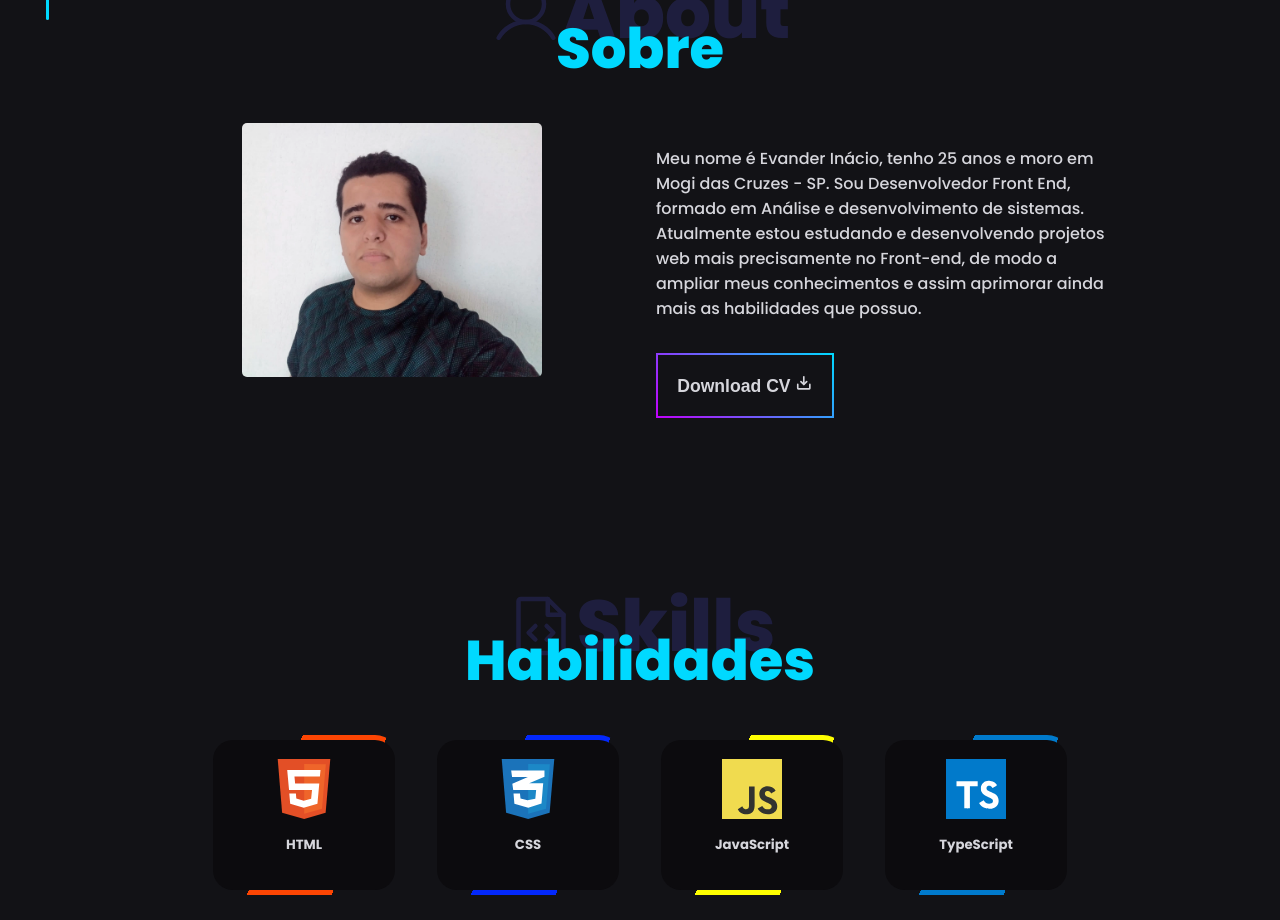
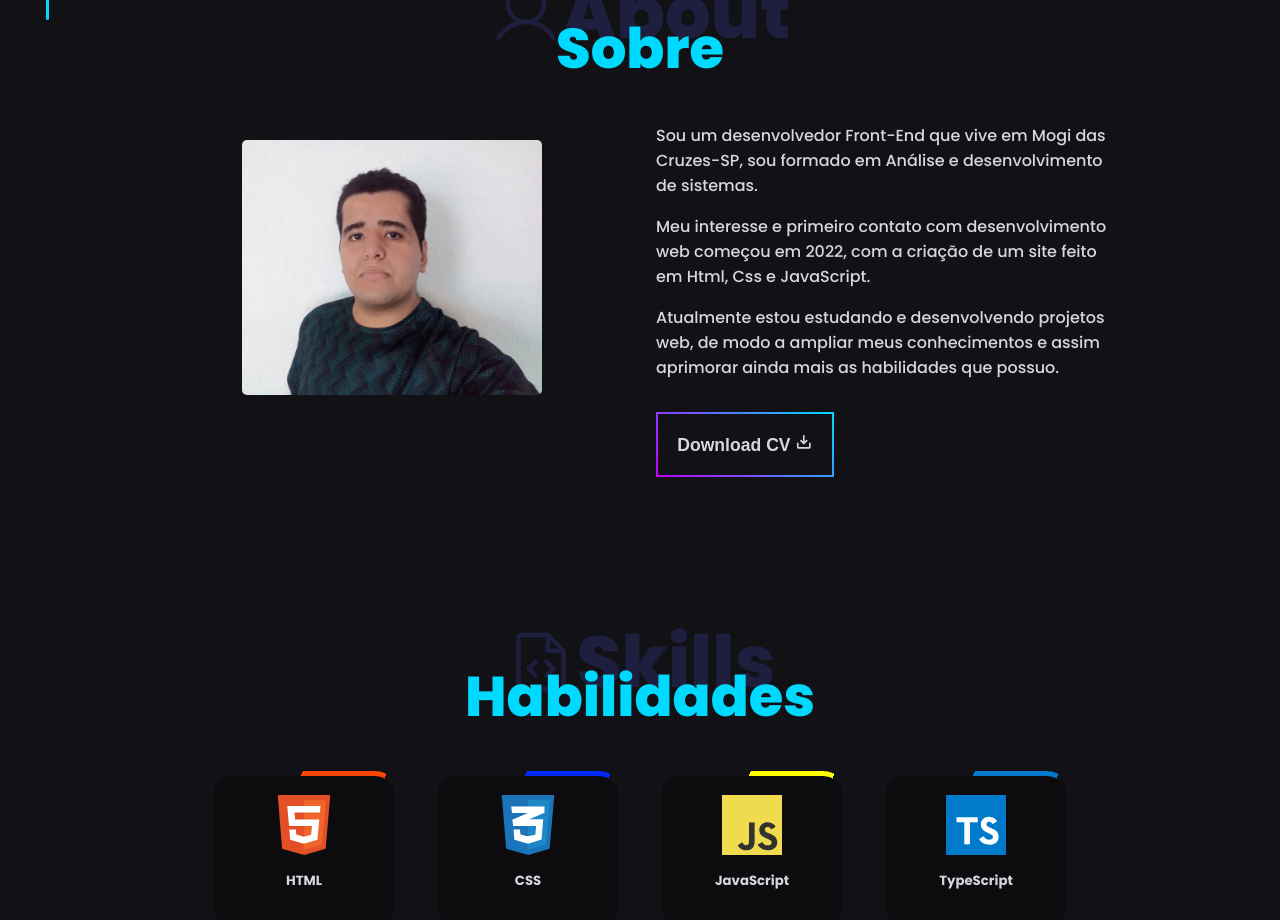
Before and after one commit to EvanderInacio/Portfolio, a Next.js app: page / in a window 1280 px wide. Shown: the part 780-1700 px from the top of the page. Built offline with nearby package versions, Linux system fonts and the light colour scheme.

Commit message:
About :tada:

```diff
--- a/src/components/About/index.tsx
+++ b/src/components/About/index.tsx
@@ -25,14 +25,21 @@ export function About() {
         </div>
 
         <div className="aboutContent">
-          <p>
-            Meu nome é Evander Inácio, tenho 25 anos e moro em Mogi das Cruzes -
-            SP. Sou Desenvolvedor Front End, formado em Análise e
-            desenvolvimento de sistemas. Atualmente estou estudando e
-            desenvolvendo projetos web mais precisamente no Front-end, de modo a
-            ampliar meus conhecimentos e assim aprimorar ainda mais as
-            habilidades que possuo.
-          </p>
+          <div className="aboutDescription">
+            <p>
+              Sou um desenvolvedor Front-End que vive em Mogi das Cruzes-SP, sou
+              formado em Análise e desenvolvimento de sistemas.
+            </p>
+            <p>
+              Meu interesse e primeiro contato com desenvolvimento web começou
+              em 2022, com a criação de um site feito em Html, Css e JavaScript.
+            </p>
+            <p>
+              Atualmente estou estudando e desenvolvendo projetos web, de modo a
+              ampliar meus conhecimentos e assim aprimorar ainda mais as
+              habilidades que possuo.
+            </p>
+          </div>
           <ButtonPrimary>
             <b>Download CV</b> <DownloadSimple weight="bold" />
           </ButtonPrimary>
--- a/src/components/About/styles.ts
+++ b/src/components/About/styles.ts
@@ -28,6 +28,12 @@ export const AboutContainer = styled.section`
     max-width: 31rem;
   }
 
+  .aboutDescription {
+    display: flex;
+    flex-direction: column;
+    gap: 1rem;
+  }
+
   @media (min-width: 994px) {
     display: grid;
     justify-content: center;
```
